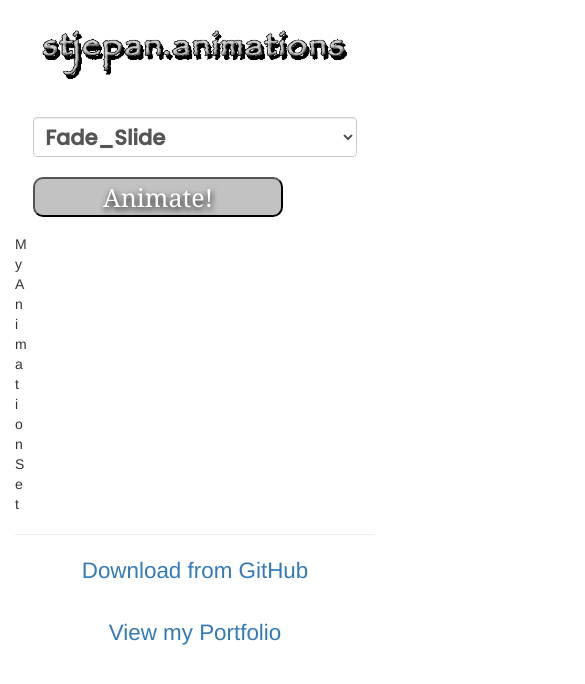
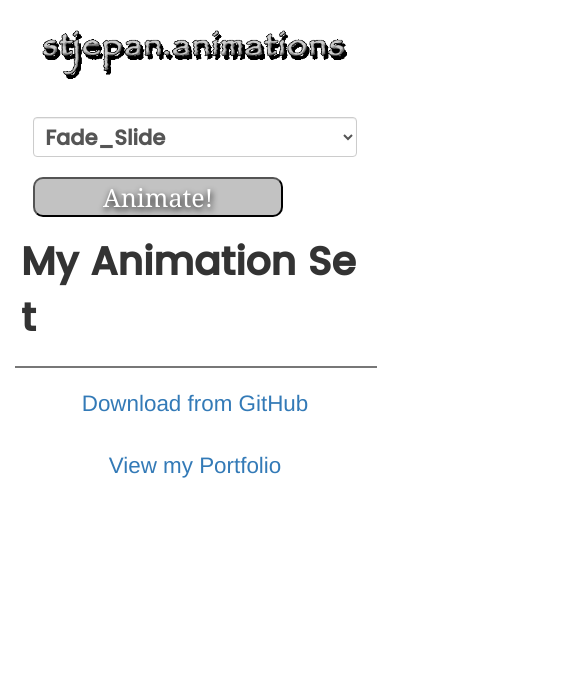
Before and after one commit to serdeljac/myAnimations, a plain HTML site: page index.html in a window 390 px wide. Shown: the top 684 px of the page, 585 px wide, since content can reach past the window. Drawn offline with nearby package versions, Linux system fonts and the light colour scheme.

Commit message:
cleaned up CSS

```diff
--- a/stj_animation.css
+++ b/stj_animation.css
@@ -1,3 +1,21 @@
+.stj-title {
+	padding: 0;
+	background: transparent;
+	margin: auto;
+	}
+
+.stj-gap {
+	width: .3em;
+	float:left;
+	height: 1px;
+	position: relative;
+	}
+
+.stj-anim {
+	float: left;
+	position: relative;
+	}
+
 /*---------------------------------------------------------------------------------------------*/
 /*---------------------------------------------------------------------------------------------*/
 
@@ -103,18 +121,19 @@
 	transform: translateY(-300%);
 	-webkit-animation-fill-mode: forwards;
 	animation-fill-mode: forwards;
+	opacity: 0;
 	}
 
 @-webkit-keyframes fallinplace {
-	0% {transform: translateY(-300%);}
+	0% {transform: translateY(-300%); opacity: 0;}
 	40% {transform: translateY(20%);}
-	60%, 100% {transform: translateY(0%);}
+	60%, 100% {transform: translateY(0%);opacity: 1;}
 	}
 
 @keyframes fallinplace {
-	0% {transform: translateY(-300%);}
+	0% {transform: translateY(-300%); opacity: 0;}
 	40% {transform: translateY(20%);}
-	60%, 100% {transform: translateY(0%);}
+	60%, 100% {transform: translateY(0%);opacity: 1;}
 	}
 
 /*---------------------------------------------------------------------------------------------*/
--- a/style.css
+++ b/style.css
@@ -1,5 +1,11 @@
 @import url(https://fonts.googleapis.com/css?family=Poppins:400,500&subset=latin,latin-ext);
 
+.stj-title {
+	font-weight: bold;
+	font-size: 7em;
+	font-family: 'Poppins', sans-serif;
+	text-align: center;
+	}
 
 .title {width: 60%;	margin: 30px auto 0;}
 .title img {width: 100%;}
@@ -8,7 +14,7 @@
 	.title {width: 85%;}
 	}
 
-hr {width: 100%; float: left; margin-top: 200px;}
+.info hr {width: 100%; float: left; border: 1px solid #777;}
 
 .info {
 	width: 100%;
@@ -82,24 +88,17 @@ hr {width: 100%; float: left; margin-top: 200px;}
 	.animation-container select {width: 90%; margin: 20px 5%;}
 	}
 
-.display-title {
-	font-weight: bold;
-	font-size: 10em;
-	font-family: 'Poppins', sans-serif;
-	background: #FFF;
-	padding: 0;
-	margin-left: 15%;
-	}
+
 
 @media (max-width: 992px) {
-	.display-title {font-size: 6.8em; margin-left: 10%}
+	.stj-title {font-size: 6.8em; margin-left: 10%}
 	.info div {width: 100%;}
 	}
 
 @media (max-width: 768px) {
-	.display-title {font-size: 4.8em; margin-left: 17%}
+	.stj-title {font-size: 4.8em; margin-left: 17%}
 	}
 
 @media (max-width: 500px) {
-	.display-title {margin-left: 12%; font-size: 2.8em}
+	.stj-title {margin-left: 12%; font-size: 2.8em}
 	}
```
